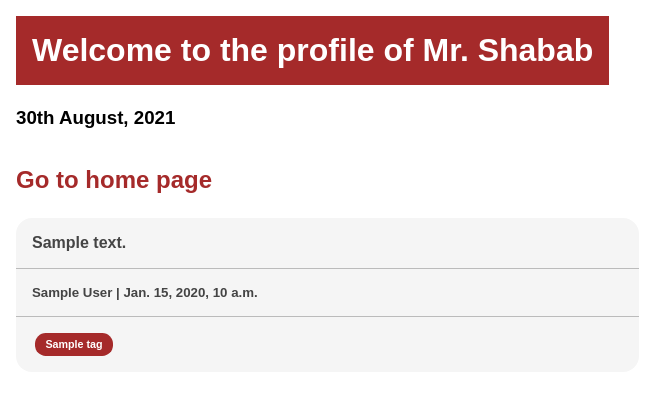
After one commit to ashababnoor/web-programming-4165, a Django app: template web-facebook2/facebook2/facebook2/templates/facebook2/profile.html in a window 1280 px wide. The commit adds this page. Shown: the top 395 px of the page, without its empty margins (0-656 px from the left). Run offline with Django 3.2, Linux system fonts and the light colour scheme; the template is opened without the code that fills it: most values are stand-ins (such as "Sample title", 1, 10 or a date in 2020).

Commit message:
added static

```diff
--- /dev/null
+++ b/web-facebook2/facebook2/facebook2/static/facebook2/style.css
@@ -0,0 +1,59 @@
+*,
+*::before,
+*::after {
+    margin: 0;
+    padding: 0;
+    box-sizing: border-box;
+    font-family: Arial, Helvetica, sans-serif;
+}
+
+body {
+    margin: 1em;
+}
+
+a {
+    text-decoration: none;
+    color: brown;
+    margin: 1em 0;
+}
+
+h1 {
+    background: brown;
+    color: white;
+    margin-bottom: 0.7em;
+    padding: 0.5em;
+    width: fit-content;
+}
+
+h3 {
+    margin-bottom: 1em;
+}
+
+.post {
+    background: #f5f5f5;
+    color: #444;
+    overflow: hidden;
+    border-radius: 1em;
+    margin: 1.5em 0;
+    width: 70ch;
+}
+
+.post>*:not(:last-child) {
+    border-bottom: 1px solid #bbb;
+    padding: 1em;
+    width: 100%;
+}
+
+.post>:last-child {
+    padding: 1em;
+    width: 100%;
+}
+
+.tag {
+    background: brown;
+    color: white;
+    padding: 0.5em 1em;
+    border-radius: 1em;
+    margin: 0 0.25em;
+    display: inline-block;
+}
--- /dev/null
+++ b/web-facebook2/facebook2/facebook2/templates/facebook2/profile.html
@@ -0,0 +1,43 @@
+{% load static %}
+
+<!DOCTYPE html>
+<html lang="en">
+
+<head>
+    <meta charset="UTF-8">
+    <meta http-equiv="X-UA-Compatible" content="IE=edge">
+    <meta name="viewport" content="width=device-width, initial-scale=1.0">
+    <title>Profile</title>
+
+    <link rel="stylesheet" href="{% static 'facebook2/style.css' %}">
+</head>
+
+<body>
+    <h1>Welcome to the profile of Mr. Shabab</h1>
+    <h3>30th August, 2021</h3>
+    <br>
+
+    <h2>
+        <a href="{% url 'home-page' %}"> Go to home page </a>
+    </h2>
+
+    {% for post in posts %}
+
+    <div class="post">
+        <div>
+            <h4> {{ post.content }} </h4>
+        </div>
+        <div>
+            <h5> {{ post.author }} | {{ post.date }} </h5>
+        </div>
+        <div>
+            <h6>
+                {% for tag in post.tags %}
+                <span class="tag"> {{ tag }} </span> {% endfor %}
+            </h6>
+        </div>
+    </div>
+    {% endfor %}
+</body>
+
+</html>
--- a/web-facebook2/facebook2/facebook2/urls.py
+++ b/web-facebook2/facebook2/facebook2/urls.py
@@ -21,7 +21,7 @@ urlpatterns = [
     path('admin/', admin.site.urls),
     path('', views.home, name='home-page'),
     path('about/', views.about, name='about-page'),
-    path('profile/', views.profile),
+    path('profile/', views.profile, name='profile-page'),
     path('article/', views.article),
     path('article/<id>', views.article)
 ]
```
Also changed, not shown: web-facebook2/facebook2/facebook2/templates/facebook2/about.html (+4 -6 lines), web-facebook2/facebook2/facebook2/templates/facebook2/index.html (+10 -2 lines), web-facebook2/facebook2/facebook2/views.py (+29 -2 lines).
